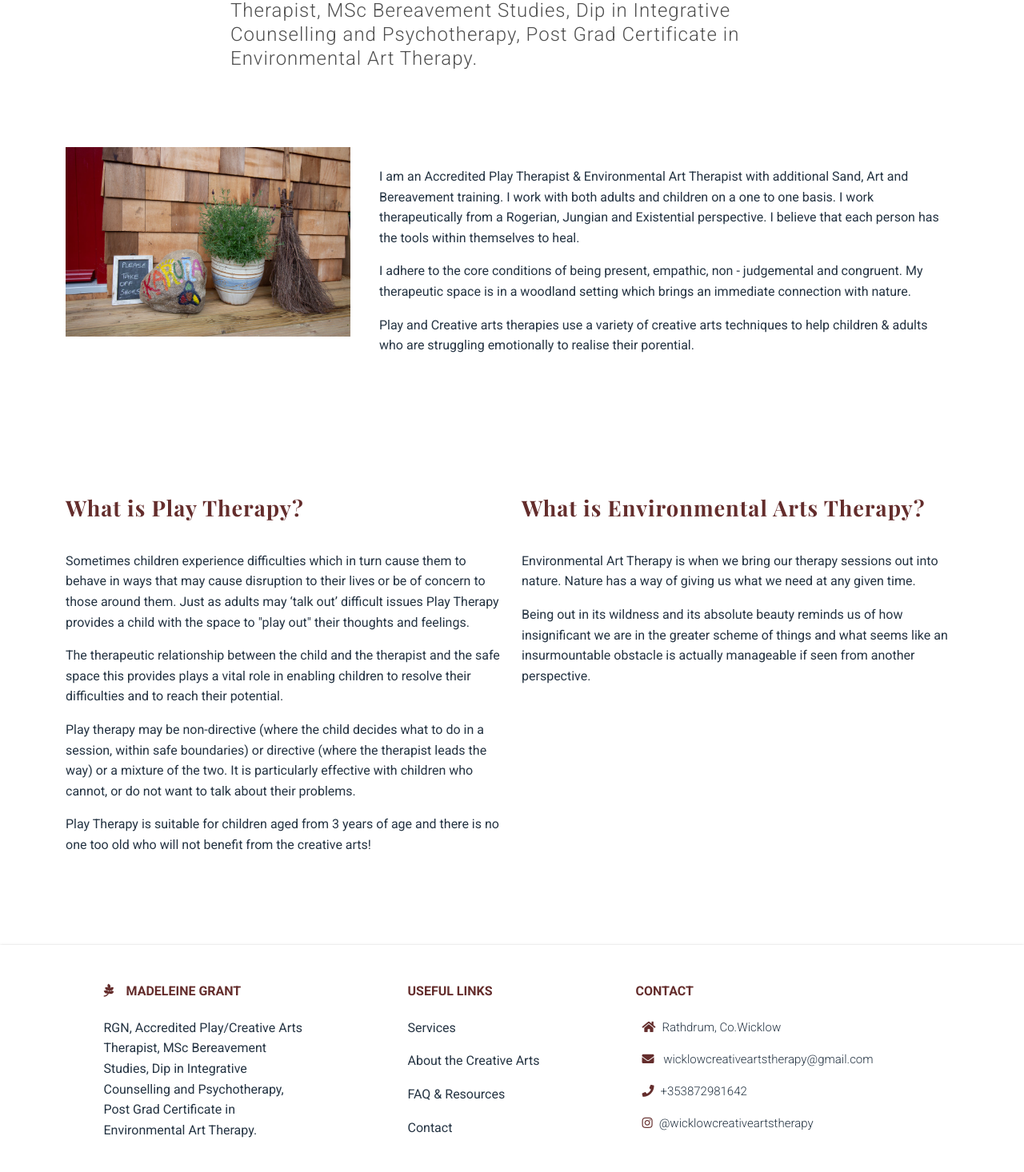
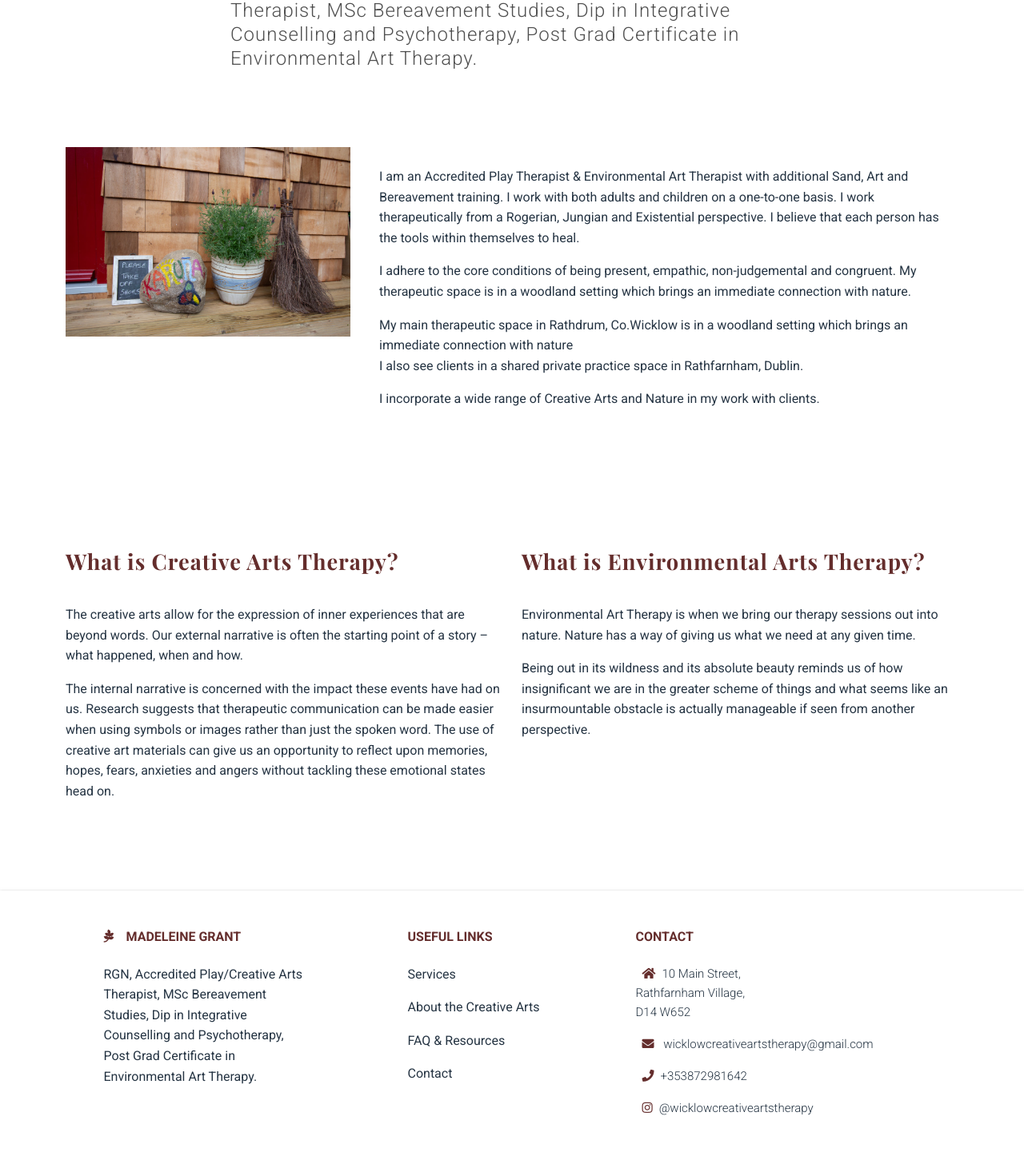
Before and after one commit to ClaireLally8/WicklowPCAT, a Flask app: page / in a window 1280 px wide. Shown: the part 741-2207 px from the top of the page at 80% size. After the commit the page ends 2136 px from the top, so only its background shows below. Run offline with Flask 2, Linux system fonts and the light colour scheme; some libraries are stand-ins or nearby versions.

Commit message:
Spell checked

```diff
--- a/app/helpers.py
+++ b/app/helpers.py
@@ -1,6 +1,6 @@
 faq = [{
   "question": "What is Play Therapy?",
-  "answer": "The aim of play therapy is to create a trusting, empathic space in which the young person can feel safe and express their feelings and emotions freely. It helps them learn it is OK to feel and teaches them how to cope with feelings in a safe and constructive way. The play therapist works with the young person through the mediums of Sand, Art, Music, Movement, Puppets, Therapeutic Stories and Drama. Play therapy allows children to change the way they think about, feel toward, and resolve their concerns (Kaugars & Russ, 2001). Even the most troubling problems can be confronted in play therapy and lasting resolutions can be discovered, rehearsed, mastered and adapted into lifelong strategies (Russ, 2004)."
+  "answer": "The aim of play therapy is to create a trusting, empathic space in which the young person can feel safe to express their feelings and emotions freely. It helps them learn it is OK to feel and teaches them how to cope with feelings in a safe and constructive way. The play therapist works with the young person through the mediums of Sand, Art, Music, Movement, Puppets, Therapeutic Stories and Drama. Play therapy allows children to change the way they think about, feel toward, and resolve their concerns (Kaugars & Russ, 2001). Even the most troubling problems can be confronted in play therapy and lasting resolutions can be discovered, rehearsed, mastered and adapted into lifelong strategies (Russ, 2004)."
 },
 {
   "question": "What is Environmental Art Therapy?",
--- a/app/main.py
+++ b/app/main.py
@@ -20,7 +20,7 @@ def arts_about():
 def services():
   return render_template('services.html')
 
-@app.route('/theraputic-space')
+@app.route('/therapeutic-space')
 def the_space():
   return render_template('the_space.html')
 
--- a/app/templates/about_me.html
+++ b/app/templates/about_me.html
@@ -8,7 +8,7 @@
                 <img src ="{{ url_for('static', filename='images/Madeleine.jpg') }}" alt = "Madeleine" class="img-fluid"></div>
             <div class="col-sm-12 col-md-12 col-lg-8 mt-5">
                 <div>
-                <p>I am a Registered General Nurse, Accredited Play Therapist specialising in Sand play, I have a Diploma in Integrative Counselling and Psychotherapy and I have an MSc in Bereavement Studies.</p>
+                <p>I am a Registered General Nurse, Accredited Play/Creative Arts Therapist specialising in Sand play, I have a Diploma in Integrative Counselling and Psychotherapy and I have an MSc in Bereavement Studies.</p>
             </div>
             <div class="row my-5">
                 <div class="col-md-6 py-3">
--- a/app/templates/components/footer.html
+++ b/app/templates/components/footer.html
@@ -38,7 +38,8 @@
           <h6 class="text-uppercase mb-4 footer-heading">
             Contact
           </h6>
-          <p class="footer-text"><i class="fas fa-home footer-icon mx-2"></i>Rathdrum, Co.Wicklow</p>
+          <p class="footer-text"><i class="fas fa-home footer-icon mx-2"></i>10 Main Street, <br>Rathfarnham Village, <br>D14 W652
+          </p>
           <p class="footer-text">
             <i class="fas fa-envelope footer-icon mx-2"></i>
             wicklowcreativeartstherapy@gmail.com
--- a/app/templates/components/navbar.html
+++ b/app/templates/components/navbar.html
@@ -13,7 +13,7 @@
               </li>
             <li class="nav-item nav-text px-3"><a class="nav-link" href="{{ url_for('services') }}">Services</a></li>
             <li class="nav-item d-none d-lg-block px-3"><a class="nav-link logo" aria-current="page" href="index.html"><img src="{{ url_for('static', filename='images/logo.jpeg') }}"  alt="Logo" height="65"></a></li>
-            <li class="nav-item nav-text px-3"><a class="nav-link active" aria-current="page" href="{{ url_for('the_space') }}">Theraputic Space</a></li>
+            <li class="nav-item nav-text px-3"><a class="nav-link active" aria-current="page" href="{{ url_for('the_space') }}">Therapeutic Space</a></li>
             <li class="nav-item nav-text px-3"><a class="nav-link" href="{{ url_for('FAQ') }}">FAQ & Resources</a></li>
             <li class="nav-item nav-text px-3"><a class="nav-link" href="{{ url_for('contact') }}">Contact</a></li>
         </ul>
--- a/app/templates/index.html
+++ b/app/templates/index.html
@@ -21,21 +21,19 @@
             <img src = "{{ url_for('static', filename='images/painted_rock.jpeg') }}" alt = "rock outdoor" class="img-fluid">
          </div>
          <div class="col-sm-12 col-md-12 col-lg-8 my-4 px-4">
-            <p>I am an Accredited Play Therapist & Environmental Art Therapist with additional Sand, Art and Bereavement training. I work with both adults and children on a one to one basis.  I work therapeutically from a Rogerian, Jungian and Existential perspective. I believe that each person has the tools within themselves to heal.</p>
-            <p>I adhere to the core conditions of being present, empathic, non - judgemental and congruent.  My therapeutic space is in a woodland setting which brings an immediate connection with nature.</p>
-            <p>Play and Creative arts therapies use a variety of creative arts techniques to help children & adults who are struggling emotionally to realise their porential.
-            </p>
+            <p>I am an Accredited Play Therapist & Environmental Art Therapist with additional Sand, Art and Bereavement training. I work with both adults and children on a one-to-one basis.  I work therapeutically from a Rogerian, Jungian and Existential perspective. I believe that each person has the tools within themselves to heal.</p>
+            <p>I adhere to the core conditions of being present, empathic, non-judgemental and congruent.  My therapeutic space is in a woodland setting which brings an immediate connection with nature.</p>
+            <p>My main therapeutic space in Rathdrum, Co.Wicklow is in a woodland setting which brings an immediate connection with nature <br>I also see clients in a shared private practice space in Rathfarnham, Dublin.</p>
+            <p>I incorporate a wide range of Creative Arts and Nature in my work with clients.</p>
          </div>
       </div>
    </div>
    <div class="container py-5">
       <div class="row">
          <div class="col-sm-12 col-md-6 col-lg-6">
-            <h3 class="my-3">What is Play Therapy?</h3>
-            <p>Sometimes children experience difficulties which in turn cause them to behave in ways that may cause disruption to their lives or be of concern to those around them.  Just as adults may ‘talk out’ difficult issues Play Therapy provides a child with the space to "play out" their thoughts and feelings.</p>
-            <p>The therapeutic relationship between the child and the therapist and the safe space this provides plays a vital role in enabling children to resolve their difficulties and to reach their potential.</p>
-            <p>Play therapy may be non-directive (where the child decides what to do in a session, within safe boundaries) or directive (where the therapist leads the way) or a mixture of the two. It is particularly effective with children who cannot, or do not want to talk about their problems.</p>
-            <p>Play Therapy is suitable for children aged from 3 years of age and there is no one too old who will not benefit from the creative arts!</p>
+            <h3 class="my-3">What is Creative Arts Therapy?</h3>
+            <p>The creative arts allow for the expression of inner experiences that are beyond words.  Our external narrative is often the starting point of a story – what happened, when and how.</p>
+            <p>The internal narrative is concerned with the impact these events have had on us. Research suggests that therapeutic communication can be made easier when using symbols or images rather than just the spoken word. The use of creative art materials can give us an opportunity to reflect upon memories, hopes, fears, anxieties and angers without tackling these emotional states head on.</p>
          </div>
          <div class="col-sm-12 col-md-6 col-lg-6">
             <h3 class="my-3">What is Environmental Arts Therapy?</h3>
```
Also changed, not shown: app/templates/services.html (+1 -15 lines).
